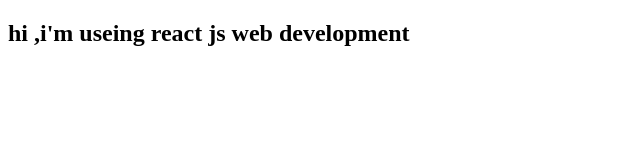
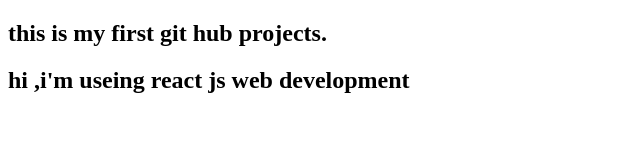
Before and after one commit to mirazhassan/my-first-website-html-css, a plain HTML site: page my-first-website-html-css/index.html in a window 1280 px wide. Shown: the whole page, without its empty margins (0-640 px from the left). Drawn offline with Linux system fonts and the light colour scheme.

Commit message:
added a new header

```diff
--- a/my-first-website-html-css/index.html
+++ b/my-first-website-html-css/index.html
@@ -6,6 +6,7 @@
     <title>html</title>
 </head>
 <body>
+    <h2>this is my first git hub projects.</h2>
     <h2>hi ,i'm useing react js web development</h2>
 </body>
 </html>
```
Also changed, not shown: 1 other file.
